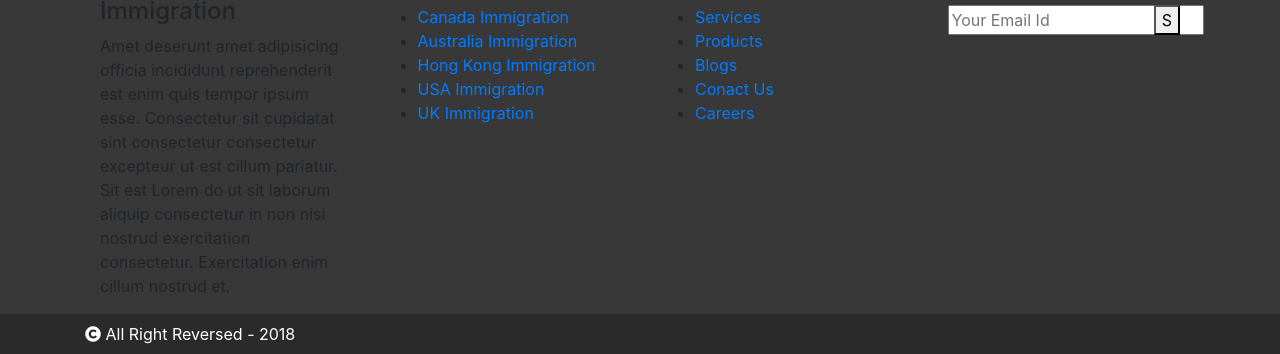
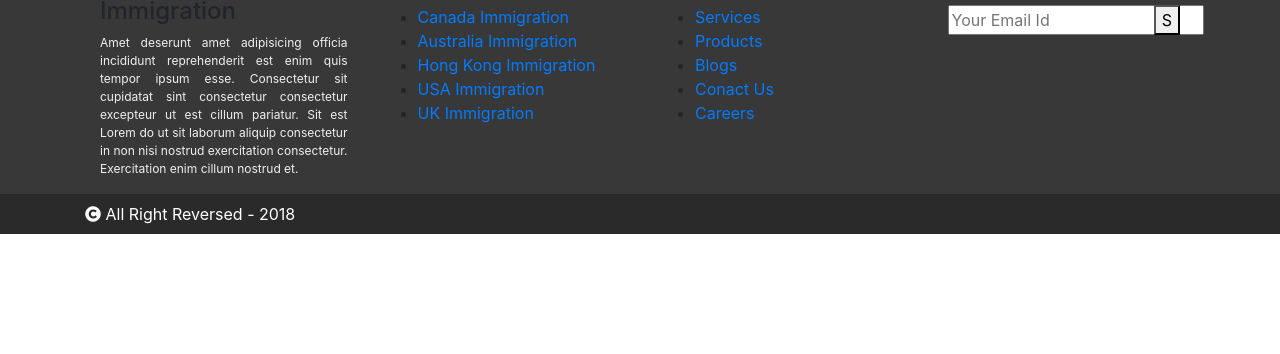
Before and after one commit to ajaysharma92/newwill, a plain HTML site: page index.html in a window 1280 px wide. Shown: the part 1835-2189 px from the top of the page. After the commit the page ends 2069 px from the top, so only its background shows below. Drawn offline with nearby package versions, Linux system fonts and the light colour scheme.

Commit message:
footer-changes

```diff
--- a/index.html
+++ b/index.html
@@ -242,7 +242,7 @@
                     <div class="col-xl-3 col-lg-3 col-md-3 col-sm-6 col-12">
                         <div class="about-us">
                             <h4>About <span class="text-danger">NewWill</span> Immigration</h4>
-                            <p>Amet deserunt amet adipisicing officia incididunt reprehenderit est enim quis tempor ipsum esse. Consectetur sit cupidatat sint consectetur consectetur excepteur ut est cillum pariatur. Sit est Lorem do ut sit laborum aliquip
+                            <p style="font-size: 12px;color: #f0f0f0;text-align: justify;">Amet deserunt amet adipisicing officia incididunt reprehenderit est enim quis tempor ipsum esse. Consectetur sit cupidatat sint consectetur consectetur excepteur ut est cillum pariatur. Sit est Lorem do ut sit laborum aliquip
                                 consectetur in non nisi nostrud exercitation consectetur. Exercitation enim cillum nostrud et.</p>
                         </div>
                     </div>
```
